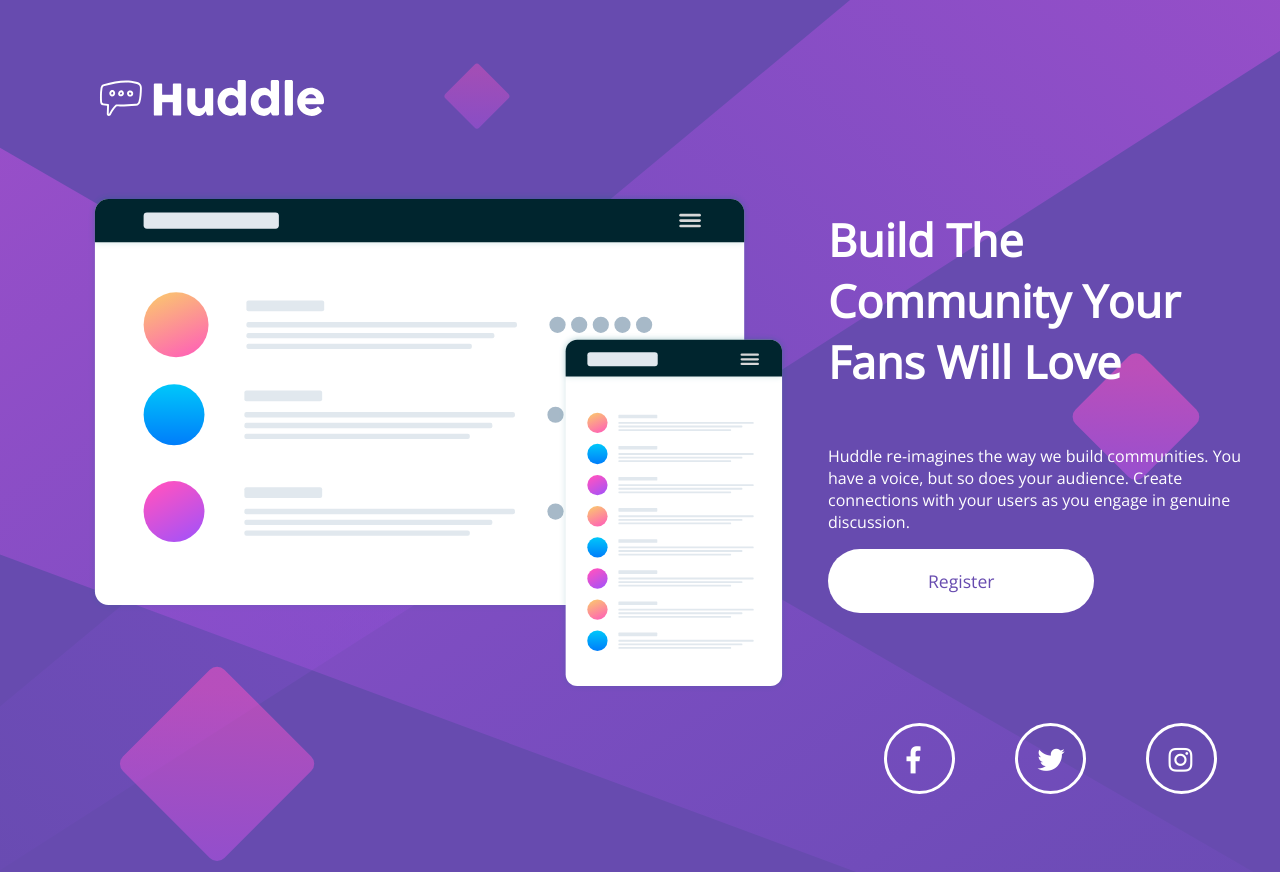
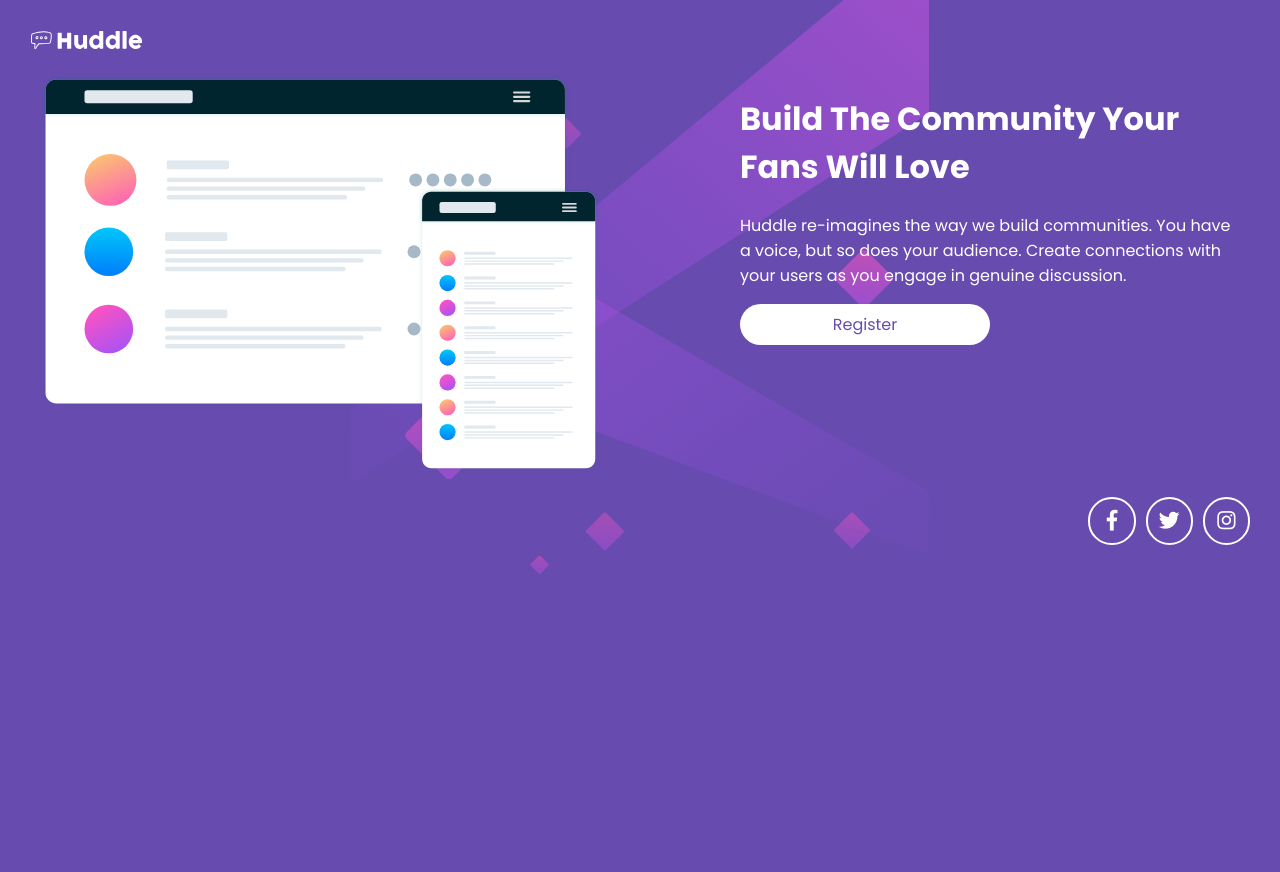
Before and after one commit to bushbass/huddle-landing-page-679023, a plain HTML site: page index.html in a window 1280 px wide. After the commit the page ends 800 px from the top, so only its background shows below. Drawn offline with nearby package versions, Linux system fonts and the light colour scheme.

Commit message:
recopied whole directory because I still havent figured out how to use git properly lets be honest

```diff
--- a/index.html
+++ b/index.html
@@ -1,44 +1,62 @@
 <!DOCTYPE html>
 <html lang="en">
   <head>
-  <meta charset="UTF-8">
-  <meta name="viewport" content="width=device-width, initial-scale=1.0"> <!-- displays site properly based on user's device -->
+    <meta charset="UTF-8" />
+    <meta name="viewport" content="width=device-width, initial-scale=1.0" />
+    <!-- displays site properly based on user's device -->
 
-  <link rel="icon" type="image/png" sizes="32x32" href="./images/favicon-32x32.png">
+    <link
+      rel="icon"
+      type="image/png"
+      sizes="32x32"
+      href="./images/favicon-32x32.png"
+    />
+    <link rel="stylesheet" href="style.css" />
+    <link
+      href="https://fonts.googleapis.com/css?family=Poppins:400,700"
+      rel="stylesheet"
+    />
 
-  <title>Frontend Mentor | Huddle landing page with single introductory section</title>
+    <link
+      href="https://fonts.googleapis.com/css?family=Open+Sans"
+      rel="stylesheet"
+    />
+    <link
+      rel="stylesheet"
+      href="https://use.fontawesome.com/releases/v5.6.3/css/all.css"
+      integrity="sha384-UHRtZLI+pbxtHCWp1t77Bi1L4ZtiqrqD80Kn4Z8NTSRyMA2Fd33n5dQ8lWUE00s/"
+      crossorigin="anonymous"
+    />
 
-  <link rel="stylesheet" type="text/css" href="style.css">
-<link href="https://fonts.googleapis.com/css?family=Poppins:400,700" rel="stylesheet">
+    <title>
+      Frontend Mentor | Huddle landing page with single introductory section
+    </title>
 
-<link href="https://fonts.googleapis.com/css?family=Open+Sans" rel="stylesheet">
-<link rel="stylesheet" href="https://use.fontawesome.com/releases/v5.6.3/css/all.css" integrity="sha384-UHRtZLI+pbxtHCWp1t77Bi1L4ZtiqrqD80Kn4Z8NTSRyMA2Fd33n5dQ8lWUE00s/" crossorigin="anonymous">
-
-
+    <!-- Feel free to remove these styles or customise in your own stylesheet 👍 -->
   </head>
   <body>
-<header>
-  <img src="images/logo.svg">
-</header>
-<div class="container">
+    <header><img src="images/logo.svg" /></header>
     <main>
-  <img src="images/illustration-mockups.svg">
-</main>
-<section class="main-text">
+      <div class="main-image">
+        <img src="images/illustration-mockups.svg" />
+      </div>
+      <div class="main-text">
         <h1>Build The Community Your Fans Will Love</h1>
         <p>
-      Huddle re-imagines the way we build communities.  You have a voice, but so does your audience.  Create connections with your users as you engage in genuine discussion.
+          Huddle re-imagines the way we build communities. You have a voice, but
+          so does your audience. Create connections with your users as you
+          engage in genuine discussion.
         </p>
-    <div class='button'>Register</div>
+        <div class="button">Register</div>
+      </div>
+    </main>
+
+    <footer>
       <div class="social">
-      <div><i class="fab fa-facebook-f"></i> </div>
-      <div><i class="fab fa-twitter"></i> </div>
-      <div><i class="fab fa-instagram"></i> </div>
-
+        <div><i class="fab fa-facebook-f"></i></div>
+        <div><i class="fab fa-twitter"></i></div>
+        <div><i class="fab fa-instagram"></i></div>
       </div>
-    </section>
-</div>
-
-
+    </footer>
   </body>
 </html>
--- a/style.css
+++ b/style.css
@@ -1,92 +1,68 @@
-body{
-   background-color: hsl(257, 40%, 49%); /* Used if the image is unavailable */
-    background-image: url("images/bg-mobile.svg");
-    background-repeat: no-repeat;
-    background-size: contain;
+body {
+  background-color: hsl(257, 40%, 49%); /* Used if the image is unavailable */
+  background-image: url('images/bg-mobile.svg');
+  background-repeat: no-repeat;
+  background-size: contain;
+  background-position: center;
+  padding: 17px;
 }
-header img{
-    padding: 40px 0 0 40px;
-    height: 30px;
+header img {
+  width: 120px;
 }
-main img {
-    padding:40px 0 0 40px;
-    width: 85%;
+main {
+  display: flex;
+  padding: 15px;
+}
+.main-image img {
+  max-width: 80%;
+  min-width: 150px;
+  padding-right: 20px;
 }
 .main-text {
-    font-family: 'Open Sans', sans-serif;
-    font-weight: normal;
-    font-size: 1.1rem;
-    padding-top: 45px;
-    margin:0 auto;
-    padding: 40px 0 0 40px;
+  max-width: 500px;
+  color: white;
+  font-family: 'Poppins';
+}
+.button {
+  background-color: #fff;
+  color: hsl(257, 40%, 49%);
+  text-align: center;
+  width: 50%;
+  padding: 0.5rem 0;
+  border-radius: 2rem;
+}
+.social {
+  display: flex;
+  justify-content: flex-end;
+
+  color: white;
+}
+.social div {
+  height: 0.5rem;
+  width: 0.5rem;
+  border: 2px solid white;
+  border-radius: 50%;
+  padding: 1.1rem;
+  margin: 5px;
+  display: flex;
+  justify-content: center;
+  align-items: center;
+}
+.social i {
+  font-size: 1.3rem;
+}
+@media only screen and (max-width: 475px) {
+  main {
+    display: block;
+  }
+
+  .main-text {
     display: flex;
     flex-direction: column;
     align-items: center;
-    color: white;
     text-align: center;
+  }
+  .social {
+    justify-content: center;
+  }
 }
-.main-text p{
-    font-size:1rem;
-}
-.button{
-
-    color:hsl(257, 40%, 49%) ;
-    background: white;
-    padding: 20px 100px;
-    border-radius:75px 75px 75px 75px  ;
-
-}
-.social{
-    margin-bottom: 70px;
-    display: flex;
-
-}
-.social div{
-    width: 25px;
-    height: 25px;
-    border: 3px solid white;
-    border-radius:50%;
-    margin: 110px 30px 0 30px;
-    padding: 20px;
-}
-
-.social i {
-    font-size: 1.7rem;
-
-}
-.social i fa-facebook-f {
-    padding-right: 50px;
-}
-
-@media only screen and (min-width: 376px) {
-    body {
-        background-repeat: no-repeat;
-    background-size: cover;
-    background-position: center;
-
-    }
-  header img{
-    padding: 60px 0 0 80px;
-    height: 60px;
-    }
-    main img {
-        padding:60px 0 0 80px;
-        width: 700px;
-    }
-    .container {
-        display: flex;
-    }
-    .container main, .container.main-text {
-        flex:1;
-    }
-    .main-text{
-        text-align: left;
-    }
-    .main-text h1 {
-        font-size: 2.8rem;
-        margin-right: 20px;
-    }
-    .button{
-        align-self: flex-start;
-    }
-}
```
Also changed, not shown: flex.html (added, +27 -0 lines). Lines whose indentation alone changed are shown as unchanged.
